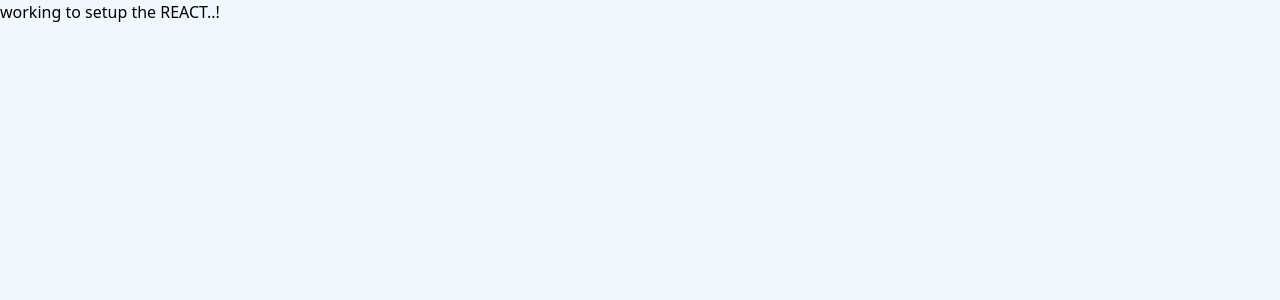
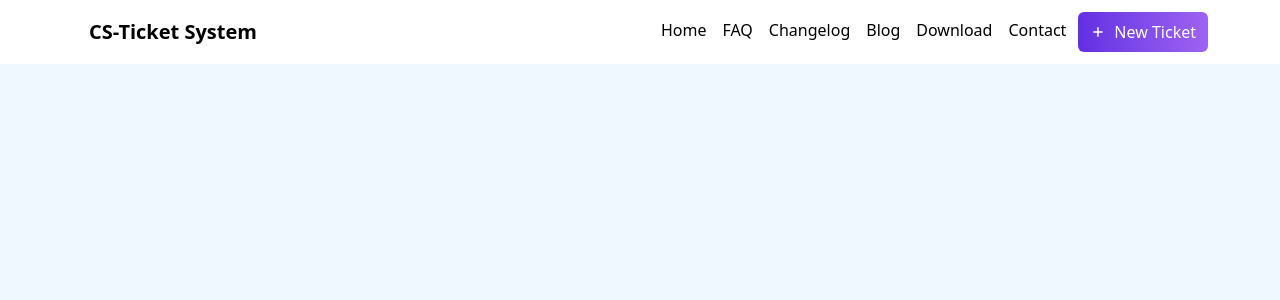
Before and after one commit to afzalhossainraju100/Customer-Support-Zone, a React (Vite) app: page / in a window 1280 px wide. Shown: the top 300 px of the page. Built offline with nearby package versions, Linux system fonts and the light colour scheme.

Commit message:
complete responsive navbar

```diff
--- a/src/App.css
+++ b/src/App.css
@@ -2,3 +2,23 @@
     background-color: aliceblue;
     color: black;
 }
+.ButtonHover {
+  position: relative;
+  padding-bottom: 4px;
+}
+
+.ButtonHover::after {
+  content: "";
+  position: absolute;
+  left: 50%;
+  bottom: 0;
+  transform: translateX(-50%);
+  height: 2px;
+  width: 0;
+  background: black;
+  transition: 0.3s;
+}
+
+.ButtonHover:hover::after {
+  width: 100%;
+}
--- a/src/App.jsx
+++ b/src/App.jsx
@@ -1,11 +1,12 @@
 import './App.css'
+import Navbar from './Component/Navbar/Navbar';
 
 function App() {
 
 
   return (
     <>
-    <h1>working to setup the REACT..!</h1>
+      <Navbar />
     </>
   );
 }
--- a/src/Component/Navbar/Navbar.jsx
+++ b/src/Component/Navbar/Navbar.jsx
@@ -0,0 +1,84 @@
+import React from "react";
+import plusImg from "../../assets/plus.png";
+
+const Navbar = () => {
+  return (
+    <div className="bg-[#FFFFFF] mb-[4rem]">
+      <div className="navbar w-[95%] sm:w-[90%] mx-auto shadow-y-sm py-2 overflow-visible">
+        <div className="flex-1">
+          <a className="btn btn-ghost text-lg sm:text-xl normal-case">
+            CS-Ticket System
+          </a>
+        </div>
+
+        <div className="flex gap-3 items-center">
+          <div className="hidden md:flex gap-4 justify-center items-center text-sm md:text-base">
+            <a className="ButtonHover" href="">
+              Home
+            </a>
+            <a className="ButtonHover" href="">FAQ</a>
+            <a className="ButtonHover" href="">Changelog</a>
+            <a className="ButtonHover" href="">Blog</a>
+            <a className="ButtonHover" href="">Download</a>
+            <a className="ButtonHover" href="">Contact</a>
+          </div>
+
+          <button
+            className="flex gap-2 items-center bg-gradient-to-r from-[#632EE3] to-[#9F62F2] px-3 py-2 rounded-md text-white"
+            aria-label="Create new ticket"
+          >
+            <img src={plusImg} alt="Plus Icon" className="h-4 w-4" />
+            <span className="hidden sm:inline">New Ticket</span>
+          </button>
+
+          <div className="dropdown dropdown-end md:hidden">
+            <button
+              tabIndex={0}
+              className="btn btn-square btn-ghost"
+              aria-label="Open menu"
+            >
+              <svg
+                xmlns="http://www.w3.org/2000/svg"
+                fill="none"
+                viewBox="0 0 24 24"
+                className="inline-block h-5 w-5 stroke-current"
+              >
+                <path
+                  strokeLinecap="round"
+                  strokeLinejoin="round"
+                  strokeWidth="2"
+                  d="M4 6h16M4 12h16M4 18h16"
+                />
+              </svg>
+            </button>
+            <ul
+              tabIndex={0}
+              className="menu menu-sm dropdown-content mt-2 z-50 p-2 shadow rounded-box w-48 bg-white"
+            >
+              <li>
+                <a className="ButtonHover" href="">Home</a>
+              </li>
+              <li>
+                <a className="ButtonHover" href="">FAQ</a>
+              </li>
+              <li>
+                <a className="ButtonHover" href="">Changelog</a>
+              </li>
+              <li>
+                <a className="ButtonHover" href="">Blog</a>
+              </li>
+              <li>
+                <a className="ButtonHover" href="">Download</a>
+              </li>
+              <li>
+                <a className="ButtonHover" href="">Contact</a>
+              </li>
+            </ul>
+          </div>
+        </div>
+      </div>
+    </div>
+  );
+};
+
+export default Navbar;
```
Also changed, not shown: src/Component/Banner/Banner.jsx (added), src/assets/plus.png (added).
